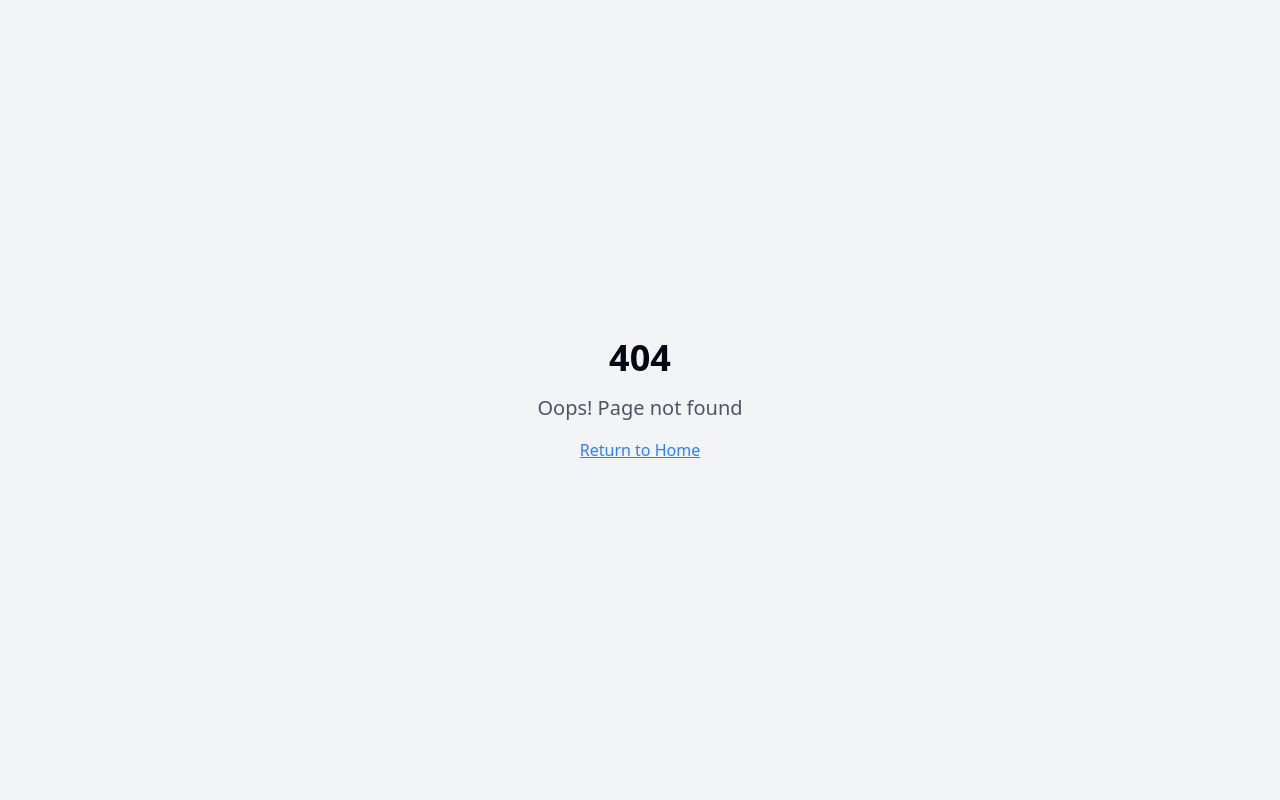
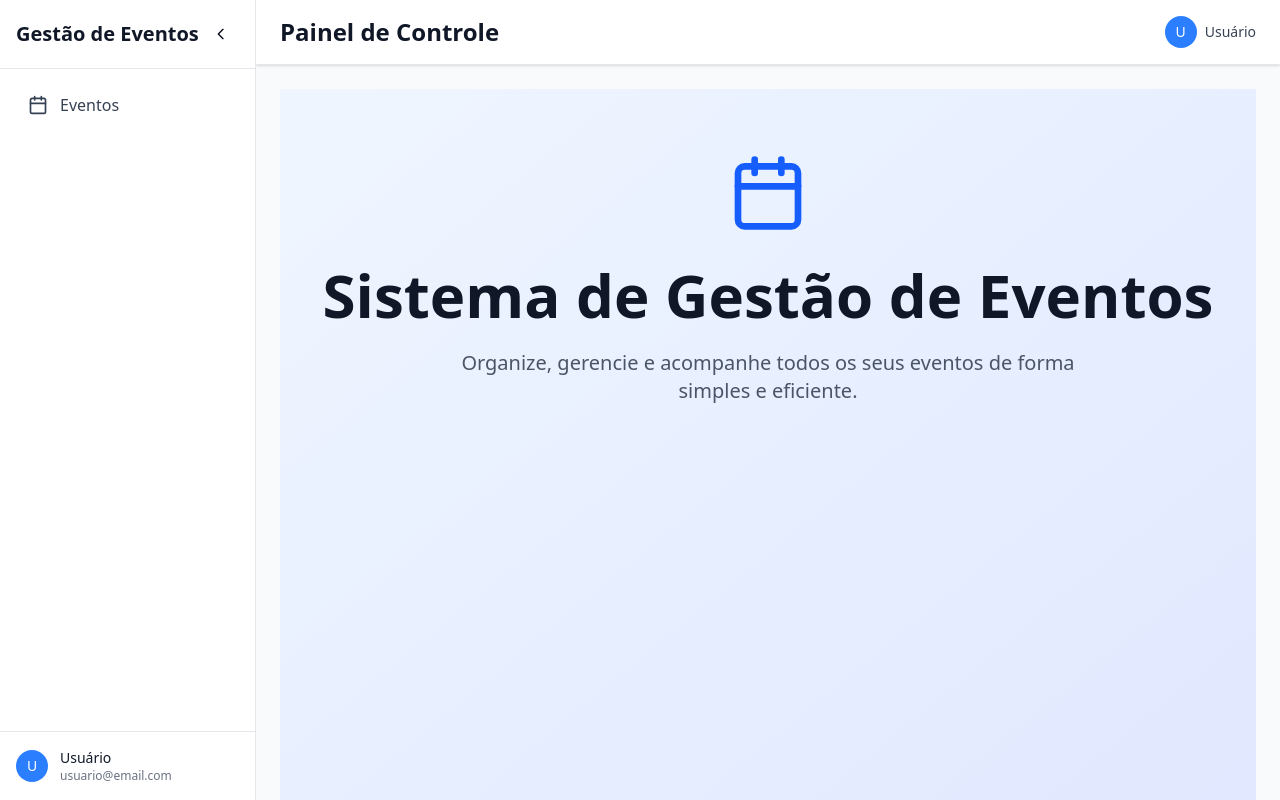
Before and after one commit to aps-2025-SAE/SAE_front, a React (Vite) app: page /default in a window 1280 px wide. Before the commit this address had no page. Built offline with nearby package versions, Linux system fonts and the light colour scheme; sample sign-in values are in the browser's storage.

Commit message:
add Default page and update routing in App.tsx; refactor AppSidebar for navigation

```diff
--- a/src/App.tsx
+++ b/src/App.tsx
@@ -5,6 +5,7 @@ import LoginForm from "./components/LoginForm";
 import NotFound from "./pages/NotFound";
 import Layout from "./pages/Layout";
 import "./App.css";
+import Default from "./pages/Evento/Default";
 
 const ProtectedRoute = ({ children }: { children: React.ReactNode }) => {
   const { user, isLoading } = useAuth();
@@ -30,7 +31,12 @@ const ProtectedRoute = ({ children }: { children: React.ReactNode }) => {
 const AppRoutes = () => {
   return (
     <Routes>
-      <Route path="/" element={<Navigate to="/eventos" replace />} />
+      <Route path="/" element={<Navigate to="/default" replace />} />
+      <Route path="/default" element={
+        <ProtectedRoute>
+          <Default />
+        </ProtectedRoute>
+      } />
       <Route path="/eventos" element={
         <ProtectedRoute>
           <EventoPage />
--- a/src/components/AppSidebar.tsx
+++ b/src/components/AppSidebar.tsx
@@ -1,56 +1,26 @@
 
 import { useState } from "react"
+import { Link } from "react-router-dom"
 import { Button } from "@/components/ui/button"
+import {
+  LayoutDashboard,
+  Calendar,
+  Users,
+  Settings,
+  FileText,
+  BarChart3,
+  MessageSquare,
+  Bell
+} from "lucide-react"
 
 export function AppSidebar() {
   const [isCollapsed, setIsCollapsed] = useState(false)
 
   const menuItems = [
     {
-      icon: (
-        <svg className="w-5 h-5" fill="none" stroke="currentColor" viewBox="0 0 24 24">
-          <path strokeLinecap="round" strokeLinejoin="round" strokeWidth={2} d="M3 12l2-2m0 0l7-7 7 7M5 10v10a1 1 0 001 1h3m10-11l2 2m-2-2v10a1 1 0 01-1 1h-3m-6 0a1 1 0 001-1v-4a1 1 0 011-1h2a1 1 0 011 1v4a1 1 0 001 1m-6 0h6" />
-        </svg>
-      ),
-      label: "Dashboard",
-      href: "#"
-    },
-    {
-      icon: (
-        <svg className="w-5 h-5" fill="none" stroke="currentColor" viewBox="0 0 24 24">
-          <path strokeLinecap="round" strokeLinejoin="round" strokeWidth={2} d="M16 7a4 4 0 11-8 0 4 4 0 018 0zM12 14a7 7 0 00-7 7h14a7 7 0 00-7-7z" />
-        </svg>
-      ),
-      label: "Usuários",
-      href: "#"
-    },
-    {
-      icon: (
-        <svg className="w-5 h-5" fill="none" stroke="currentColor" viewBox="0 0 24 24">
-          <path strokeLinecap="round" strokeLinejoin="round" strokeWidth={2} d="M9 19v-6a2 2 0 00-2-2H5a2 2 0 00-2 2v6a2 2 0 002 2h2a2 2 0 002-2zm0 0V9a2 2 0 012-2h2a2 2 0 012 2v10m-6 0a2 2 0 002 2h2a2 2 0 002-2m0 0V5a2 2 0 012-2h2a2 2 0 012 2v14a2 2 0 01-2 2h-2a2 2 0 01-2-2z" />
-        </svg>
-      ),
-      label: "Relatórios",
-      href: "#"
-    },
-    {
-      icon: (
-        <svg className="w-5 h-5" fill="none" stroke="currentColor" viewBox="0 0 24 24">
-          <path strokeLinecap="round" strokeLinejoin="round" strokeWidth={2} d="M10.325 4.317c.426-1.756 2.924-1.756 3.35 0a1.724 1.724 0 002.573 1.066c1.543-.94 3.31.826 2.37 2.37a1.724 1.724 0 001.065 2.572c1.756.426 1.756 2.924 0 3.35a1.724 1.724 0 00-1.066 2.573c.94 1.543-.826 3.31-2.37 2.37a1.724 1.724 0 00-2.572 1.065c-.426 1.756-2.924 1.756-3.35 0a1.724 1.724 0 00-2.573-1.066c-1.543.94-3.31-.826-2.37-2.37a1.724 1.724 0 00-1.065-2.572c-1.756-.426-1.756-2.924 0-3.35a1.724 1.724 0 001.066-2.573c-.94-1.543.826-3.31 2.37-2.37.996.608 2.296.07 2.572-1.065z" />
-          <path strokeLinecap="round" strokeLinejoin="round" strokeWidth={2} d="M15 12a3 3 0 11-6 0 3 3 0 016 0z" />
-        </svg>
-      ),
-      label: "Configurações",
-      href: "#"
-    },
-    {
-      icon: (
-        <svg className="w-5 h-5" fill="none" stroke="currentColor" viewBox="0 0 24 24">
-          <path strokeLinecap="round" strokeLinejoin="round" strokeWidth={2} d="M8.228 9c.549-1.165 2.03-2 3.772-2 2.21 0 4 1.343 4 3 0 1.4-1.278 2.575-3.006 2.907-.542.104-.994.54-.994 1.093m0 3h.01M21 12a9 9 0 11-18 0 9 9 0 0118 0z" />
-        </svg>
-      ),
-      label: "Ajuda",
-      href: "#"
+      icon: <Calendar className="w-5 h-5" />,
+      label: "Eventos",
+      href: "/eventos"
     }
   ]
 
@@ -60,7 +30,10 @@ export function AppSidebar() {
       <div className="flex items-center justify-between p-4 border-b border-gray-200 dark:border-gray-700">
         {!isCollapsed && (
           <h2 className="text-xl font-bold text-gray-900 dark:text-white">
-            Gestão de Eventos
+            <a href="/default">
+              Gestão de Eventos
+            </a>
+
           </h2>
         )}
         <Button
@@ -83,9 +56,9 @@ export function AppSidebar() {
       {/* Menu Items */}
       <nav className="flex-1 p-4 space-y-2">
         {menuItems.map((item, index) => (
-          <a
+          <Link
             key={index}
-            href={item.href}
+            to={item.href}
             className={`flex items-center ${isCollapsed ? 'justify-center' : 'justify-start'} gap-3 px-3 py-2 rounded-lg text-gray-700 dark:text-gray-300 hover:bg-gray-100 dark:hover:bg-gray-800 hover:text-gray-900 dark:hover:text-white transition-all group`}
             title={isCollapsed ? item.label : ''}
           >
@@ -97,7 +70,7 @@ export function AppSidebar() {
                 {item.label}
               </span>
             )}
-          </a>
+          </Link>
         ))}
       </nav>
 
--- /dev/null
+++ b/src/pages/Evento/Default.tsx
@@ -0,0 +1,26 @@
+
+import { Calendar} from "lucide-react";
+
+function Default() {
+
+  return (
+    <div className="min-h-screen bg-gradient-to-br from-blue-50 to-indigo-100 dark:from-gray-900 dark:to-gray-800">
+      <div className="container mx-auto px-4 py-16">
+        {/* Hero Section */}
+        <div className="text-center mb-16">
+          <div className="mb-8">
+            <Calendar className="h-20 w-20 text-blue-600 mx-auto mb-4" />
+          </div>
+          <h1 className="text-4xl md:text-6xl font-bold text-gray-900 dark:text-white mb-6">
+            Sistema de Gestão de Eventos
+          </h1>
+          <p className="text-xl text-gray-600 dark:text-gray-300 mb-8 max-w-2xl mx-auto">
+            Organize, gerencie e acompanhe todos os seus eventos de forma simples e eficiente.
+          </p>
+      </div>
+      </div>
+    </div>
+  );
+}
+
+export default Default;
```
